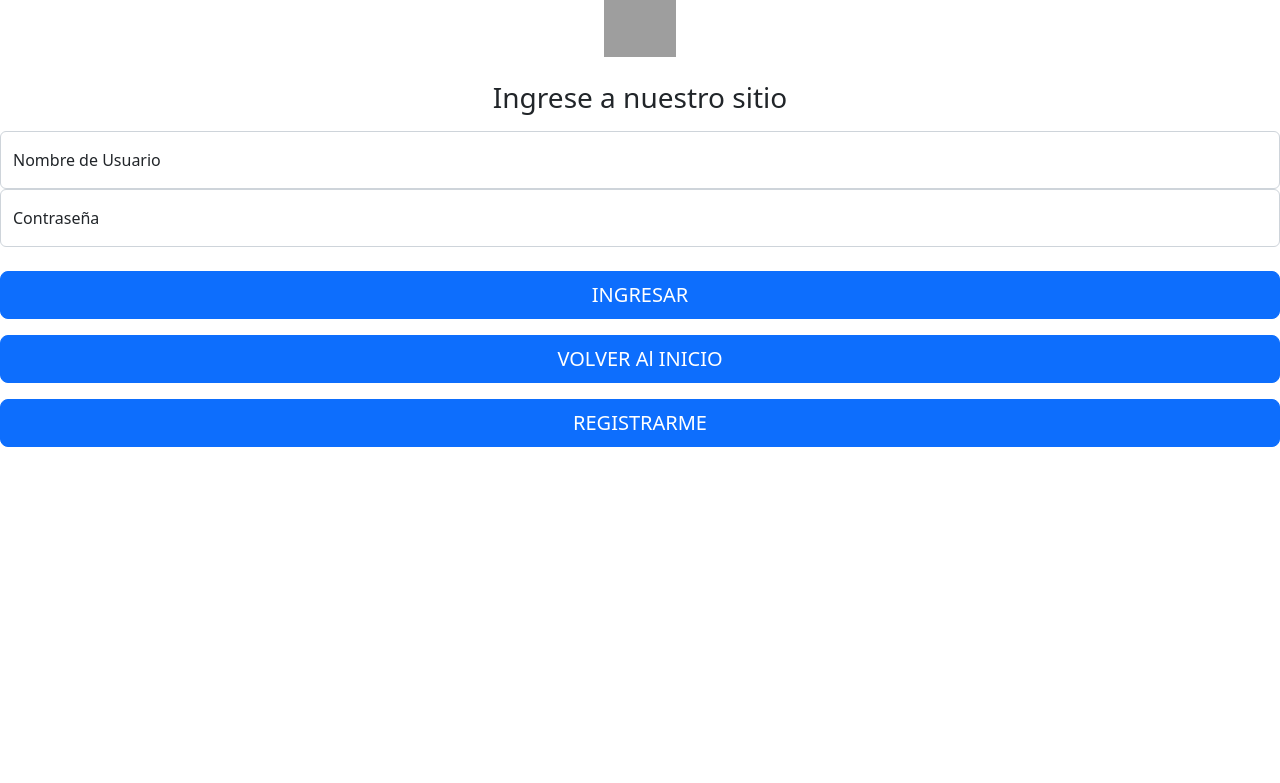
After one commit to lucasibaniez/catalogo, a Django app: page /login/ in a window 1280 px wide. The commit adds this page. Shown: the top 783 px of the page. Run offline with Django 4.2, Linux system fonts and the light colour scheme; grey boxes are pictures that could not be loaded.

Commit message:
creamos login de usuario

```diff
--- a/catalogo/catalogo/urls.py
+++ b/catalogo/catalogo/urls.py
@@ -1,18 +1,3 @@
-"""catalogo URL Configuration
-
-The `urlpatterns` list routes URLs to views. For more information please see:
-    https://docs.djangoproject.com/en/4.1/topics/http/urls/
-Examples:
-Function views
-    1. Add an import:  from my_app import views
-    2. Add a URL to urlpatterns:  path('', views.home, name='home')
-Class-based views
-    1. Add an import:  from other_app.views import Home
-    2. Add a URL to urlpatterns:  path('', Home.as_view(), name='home')
-Including another URLconf
-    1. Import the include() function: from django.urls import include, path
-    2. Add a URL to urlpatterns:  path('blog/', include('blog.urls'))
-"""
 from django.contrib import admin
 from django.urls import path
 
@@ -20,5 +5,6 @@ from . import views
 
 urlpatterns = [
     path('admin/', admin.site.urls),
-    path('', views.inicio)
+    path('', views.inicio, name="inicio"),
+    path('login/', views.login, name='login')
 ]
--- a/catalogo/catalogo/views.py
+++ b/catalogo/catalogo/views.py
@@ -20,3 +20,6 @@ def inicio(request):
         'productos': productos
     }
     return render(request, template_name, contexto)
+
+def login(request):
+    return render(request, "login.html", {})
--- /dev/null
+++ b/catalogo/templates/login.html
@@ -0,0 +1,37 @@
+<html lang="en">
+    <head>
+        <meta charset="utf-8">
+        <meta name="viewport" content="width=device-width, initial-scale=1">
+
+        <meta name="generator" content="Hugo 0.104.2">
+        <title>Signin Template · Bootstrap v5.2</title>
+
+
+        <link href="https://cdn.jsdelivr.net/npm/bootstrap@5.2.3/dist/css/bootstrap.min.css" rel="stylesheet" integrity="sha384-rbsA2VBKQhggwzxH7pPCaAqO46MgnOM80zW1RWuH61DGLwZJEdK2Kadq2F9CUG65" crossorigin="anonymous">
+
+    </head>
+    <body class="text-center">
+
+        <main class="form-signin w-100 m-auto">
+            <form>
+                <img class="mb-4" src="https://cdn-icons-png.flaticon.com/512/3486/3486578.png" alt="" width="72" height="57">
+                <h1 class="h3 mb-3 fw-normal">Ingrese a nuestro sitio</h1>
+
+                <div class="form-floating">
+                    <input type="email" class="form-control" id="floatingInput" placeholder="name@example.com">
+                    <label for="floatingInput">Nombre de Usuario</label>
+                </div>
+                <div class="form-floating">
+                    <input type="password" class="form-control" id="floatingPassword" placeholder="Password">
+                    <label for="floatingPassword">Contraseña</label>
+                </div>
+
+                <br>
+                <p><button class="w-100 btn btn-lg btn-primary" type="submit">INGRESAR</button></p>
+                <p><a class="w-100 btn btn-lg btn-primary" href="{% url 'inicio' %}">VOLVER Al INICIO</a></p>
+                <a class="w-100 btn btn-lg btn-primary" href="">REGISTRARME</a>
+            </form>
+        </main>
+
+    </body>
+</html>
```
Also changed, not shown: catalogo/templates/index.html (+4 -4 lines).
